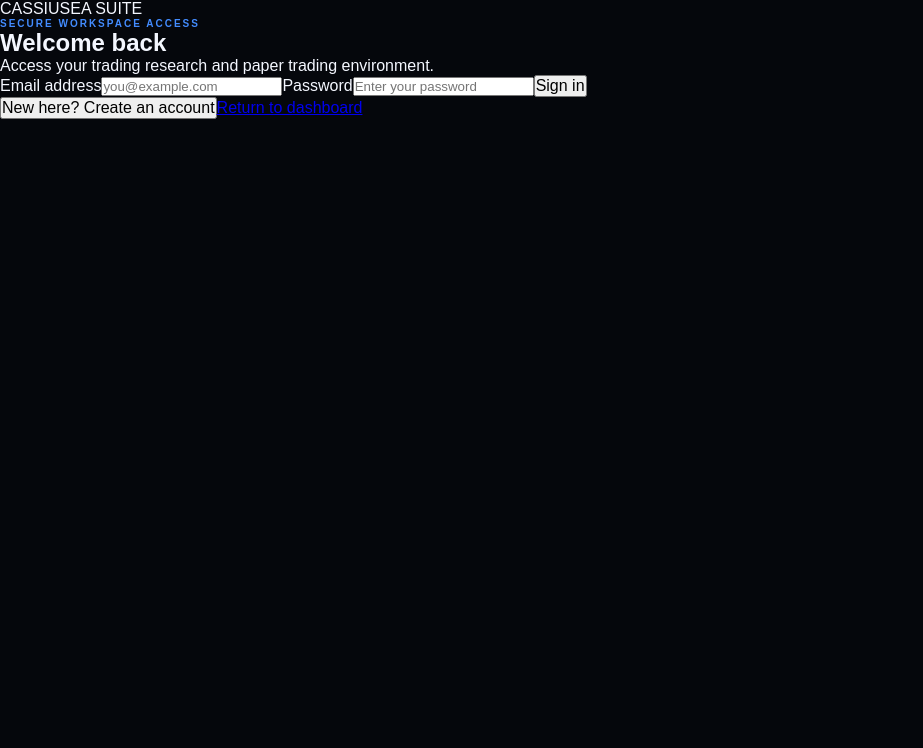
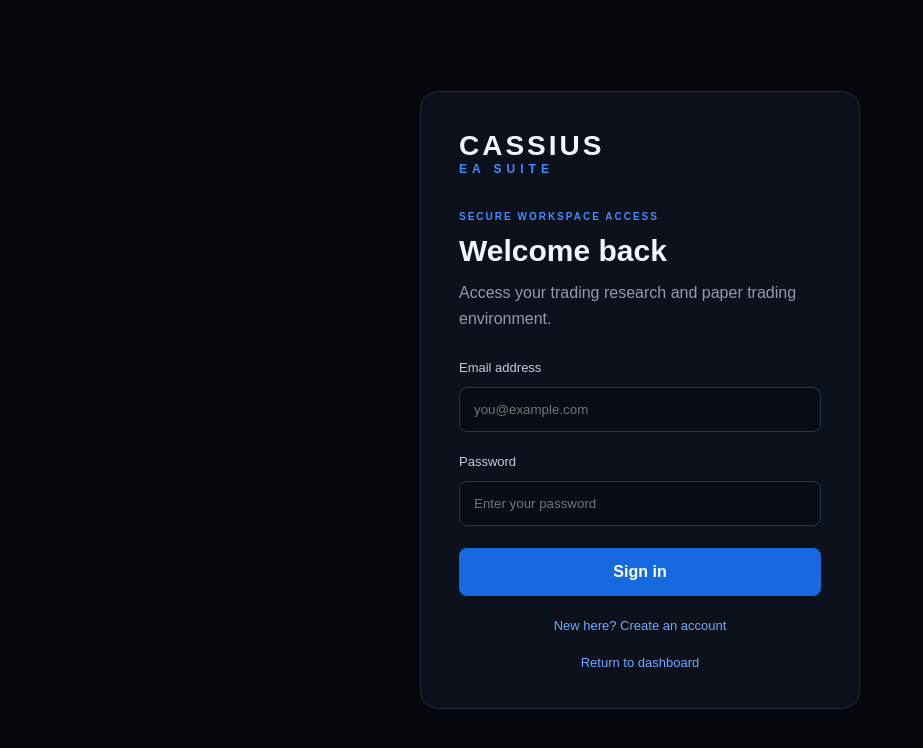
Before and after one commit to youngdordgy-ux/CASSIUS-EA-SUITE, a Next.js app in the folder apps/web/: page /login in a window 1280 px wide. Shown: the top 748 px of the page, without its empty margins (0-923 px from the left). Built offline with nearby package versions, Linux system fonts and the light colour scheme; no server answers.

Commit message:
Add CSS styles for authentication layout
Added styles for authentication page and card.

```diff
--- a/apps/web/app/globals.css
+++ b/apps/web/app/globals.css
@@ -329,3 +329,113 @@ button {
     flex-direction: column;
   }
 }
+
+/* CASSIUS EA SUITE AUTHENTICATION */
+
+.auth-page {
+  min-height: 100vh;
+  display: flex;
+  align-items: center;
+  justify-content: center;
+  padding: 24px;
+  background: #05070c;
+}
+
+.auth-card {
+  width: 100%;
+  max-width: 440px;
+  padding: 38px;
+  background: #0c111b;
+  border: 1px solid #1c2b42;
+  border-radius: 18px;
+}
+
+.auth-brand {
+  font-size: 28px;
+  font-weight: 800;
+  letter-spacing: 3px;
+  margin-bottom: 35px;
+}
+
+.auth-brand span {
+  display: block;
+  color: #438cff;
+  font-size: 12px;
+  letter-spacing: 5px;
+}
+
+.auth-card h1 {
+  font-size: 30px;
+  margin: 12px 0;
+}
+
+.auth-description {
+  color: #929bad;
+  line-height: 1.6;
+  margin-bottom: 28px;
+}
+
+.auth-card form {
+  display: flex;
+  flex-direction: column;
+  gap: 12px;
+}
+
+.auth-card label {
+  font-size: 13px;
+  color: #c3ccdc;
+}
+
+.auth-card input {
+  width: 100%;
+  padding: 14px;
+  color: white;
+  background: #080d16;
+  border: 1px solid #26364d;
+  border-radius: 8px;
+  margin-bottom: 10px;
+}
+
+.auth-card form button {
+  padding: 15px;
+  background: #1769df;
+  color: white;
+  border: none;
+  border-radius: 8px;
+  font-weight: 700;
+  cursor: pointer;
+}
+
+.auth-card button:disabled {
+  opacity: 0.6;
+}
+
+.auth-switch,
+.back-link {
+  display: block;
+  margin-top: 22px;
+  text-align: center;
+  color: #70aaff;
+  text-decoration: none;
+  font-size: 13px;
+}
+
+.auth-switch {
+  width: 100%;
+  background: transparent;
+  border: none;
+  cursor: pointer;
+}
+
+.auth-message {
+  margin-top: 18px;
+  color: #70aaff;
+  font-size: 13px;
+  line-height: 1.5;
+}
+
+@media (max-width: 480px) {
+  .auth-card {
+    padding: 25px;
+  }
+}
```
